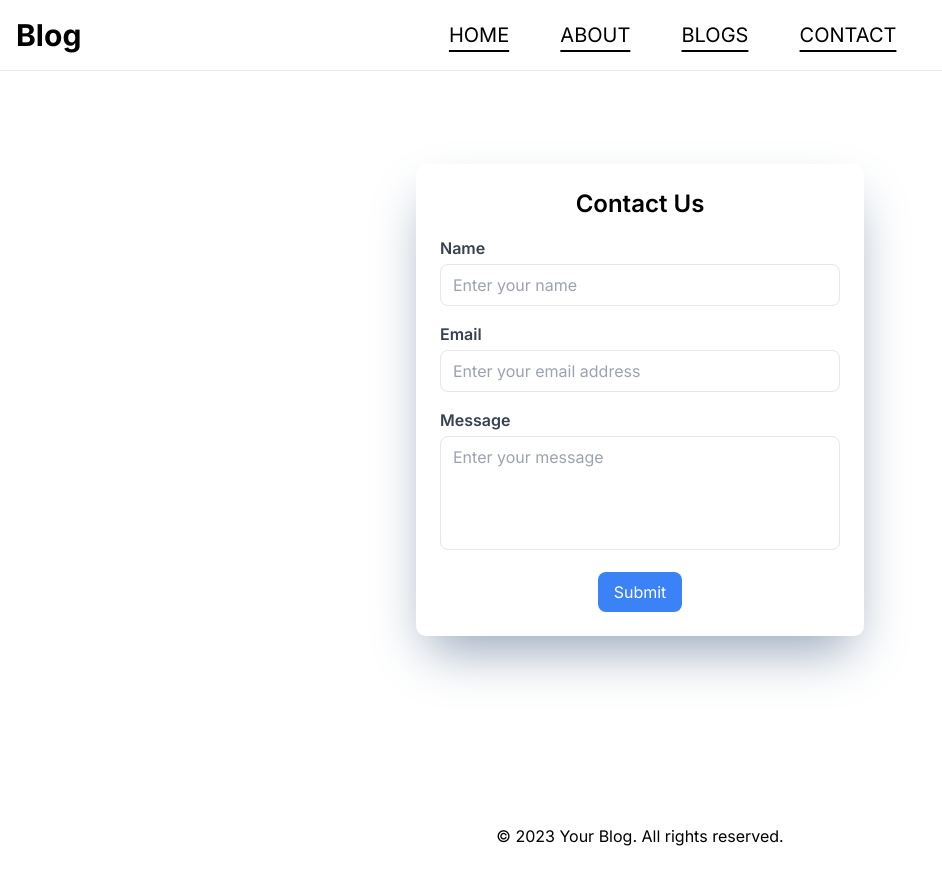
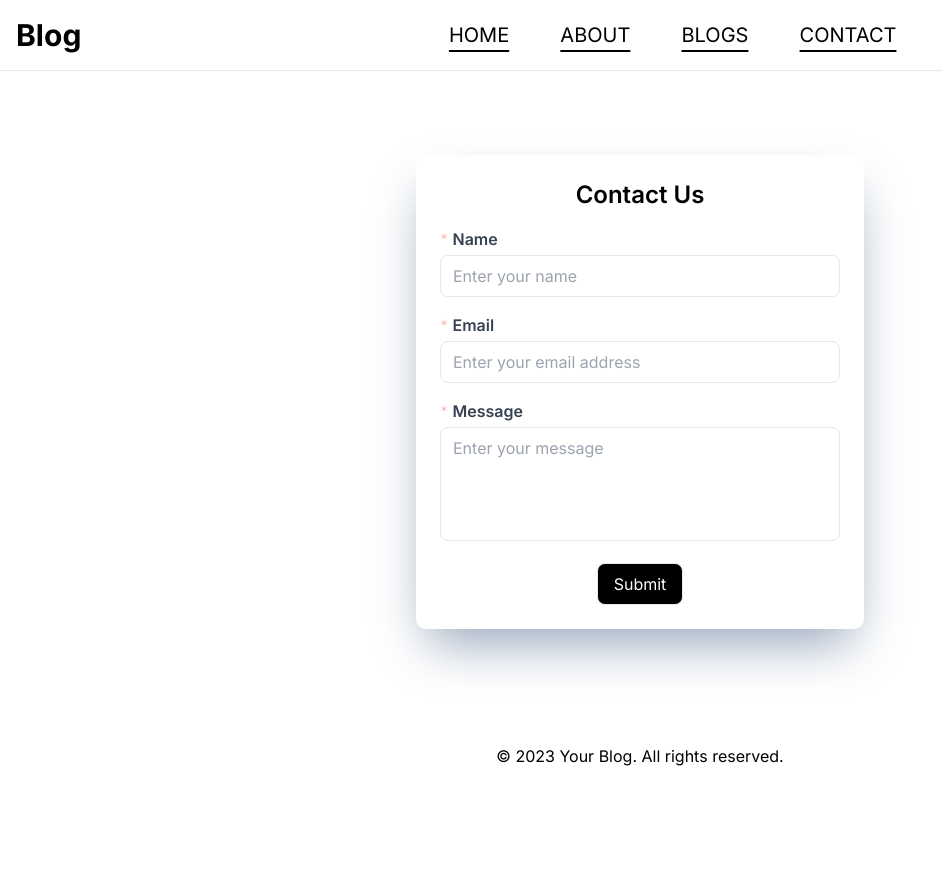
Before and after one commit to saagarbhujel/Blog_, a Next.js app: page /contact in a window 1280 px wide. Shown: the whole page, without its empty margins (0-942 px from the left). After the commit the page ends 800 px from the top, so only its background shows below. Built offline with nearby package versions, Linux system fonts and the light colour scheme.

Commit message:
button and requires indicator added, h,m adjusted

```diff
--- a/src/app/contact/page.tsx
+++ b/src/app/contact/page.tsx
@@ -46,16 +46,21 @@ const Contact = () => {
   }
   return (
     <>
-    <div><Toaster/></div>
-      <div className=" min-h-screen flex items-center justify-center">
-        <div className="w-full max-w-md p-6  rounded-[10px] shadow-2xl shadow-slate-400">
-          <h3 className="text-2xl font-semibold mb-4 text-center">Contact Us</h3>
+      <div>
+        <Toaster />
+      </div>
+      <div className="min-h-[90vh]  flex items-center justify-center">
+        <div className=" w-4/5 md:w-full md:max-w-md p-6 mt-16 rounded-[10px] shadow-2xl shadow-slate-400">
+          <h3 className="text-2xl font-semibold mb-4 text-center">
+            Contact Us
+          </h3>
           <form onSubmit={handleSubmit}>
             <div className="mb-4">
               <label
                 htmlFor="name"
                 className="block text-gray-700 font-semibold mb-1"
               >
+                <span className=" text-red-400 font-thin">* </span>
                 Name
               </label>
               <input
@@ -74,6 +79,8 @@ const Contact = () => {
                 htmlFor="email"
                 className="block text-gray-700 font-semibold mb-1"
               >
+                {" "}
+                <span className=" text-red-400 font-thin">* </span>
                 Email
               </label>
               <input
@@ -92,6 +99,7 @@ const Contact = () => {
                 htmlFor="message"
                 className="block text-gray-700 font-semibold mb-1"
               >
+                <span className=" text-red-400 font-thin">* </span>
                 Message
               </label>
               <textarea
@@ -108,7 +116,7 @@ const Contact = () => {
             <div className="text-center">
               <button
                 type="submit"
-                className="bg-blue-500 text-white px-4 py-2 rounded-lg hover:bg-blue-600 focus:outline-none"
+                className="bg-black text-white px-4 py-2 transition duration-300 ease-in-out rounded-lg hover:bg-white hover:text-black border hover:border-black focus:outline-none"
               >
                 Submit
               </button>
```
